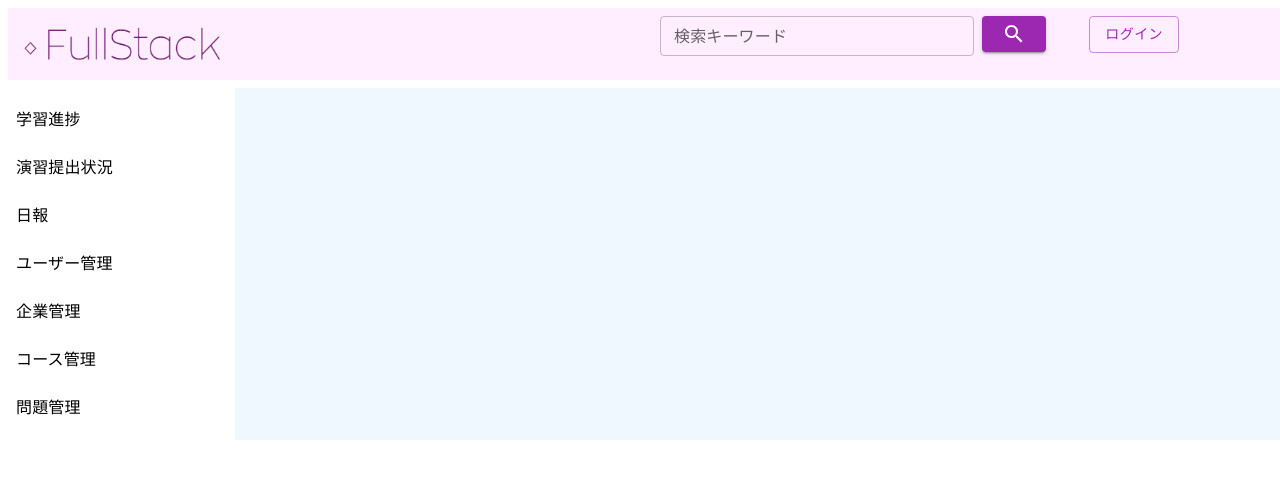
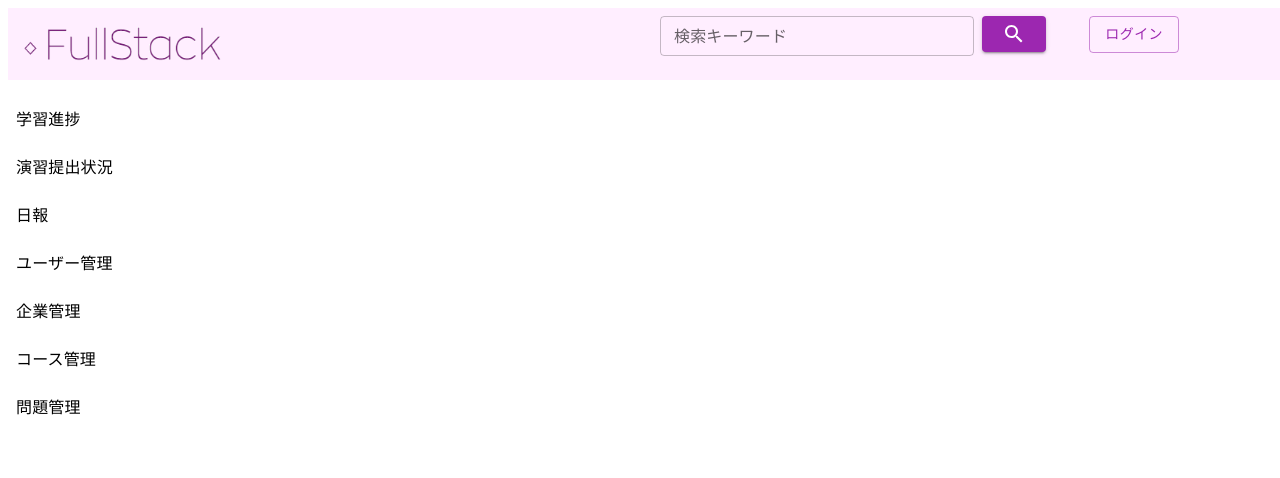
Before and after one commit to tc-kishimoto/fullstack-frontend, a React (Create React App) app: page /mypage in a window 1280 px wide. Shown: the top 478 px of the page. Built offline with nearby package versions, Linux system fonts and the light colour scheme.

Commit message:
無駄削除

```diff
--- a/src/pages/MyPage.js
+++ b/src/pages/MyPage.js
@@ -6,12 +6,10 @@ import { Outlet, useParams } from "react-router-dom";
 
 function MyPage() {
 
-    const { menu } = useParams();
-
     return (
         <Stack direction={'row'} spacing="1" justifyContent="flex-start">
             <UserSideMenu />
-            <Box sx={{ bgcolor: 'aliceblue', p: '20px', width: '100%' }} >
+            <Box sx={{ p: '20px', width: '100%' }} >
                 <Outlet />
             </Box>
         </Stack>
```
